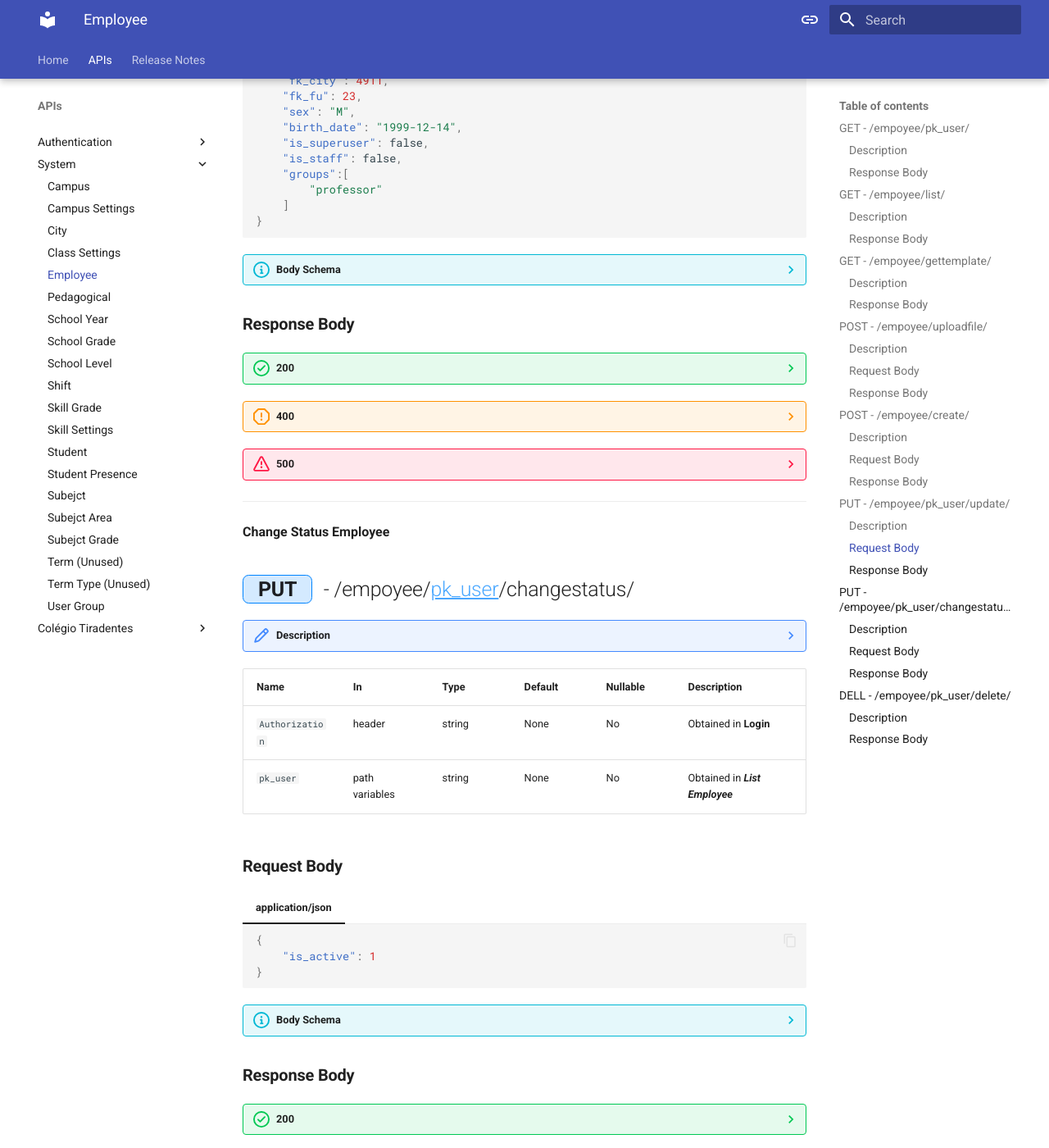
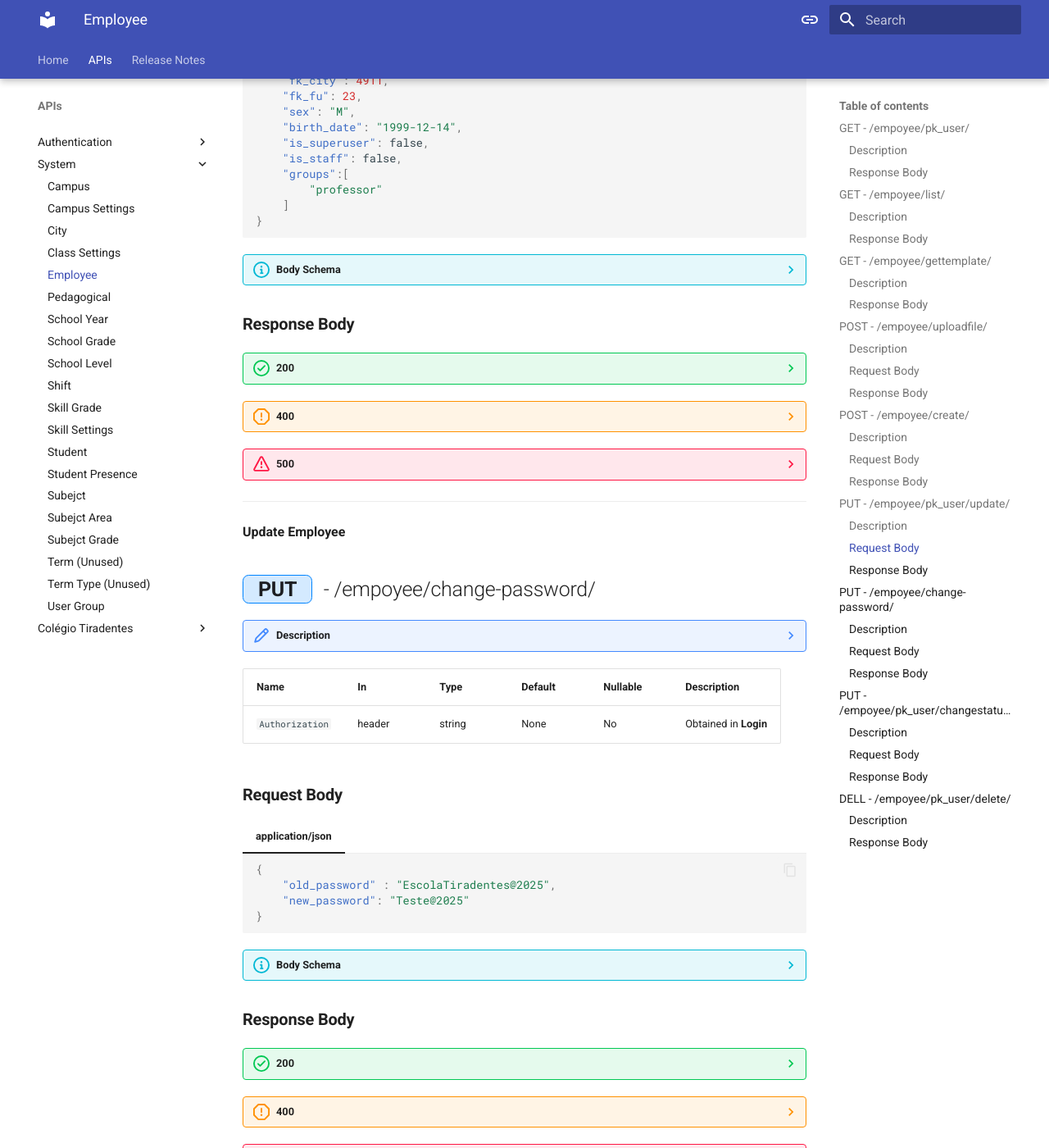
Before and after one commit to AlppiTechnology/AlppiDocumentation, an MkDocs documentation site: the page built from docs/api/system/employee.md, in a window 1280 px wide and 1400 px high, scrolled down 4809 px. Shown: the whole window at 82% size. Built offline with MkDocs 1.6.1 and Material for MkDocs 9.7.7, drawn with Linux system fonts in a browser that asks for light colours.

Commit message:
feat: criação de rota change password de employe

````diff
--- a/docs/api/system/employee.md
+++ b/docs/api/system/employee.md
@@ -884,6 +884,123 @@
 
 ---
 
+
+**Update Employee**
+
+## **<element class="http-put">PUT<element>** - /empoyee/change-password/
+
+??? note "Description"
+
+    ### Description
+    Rota para mudar senha do colaborador.
+
+    É mudado a senha do proprio usuario.
+
+| Name            | In             | Type    | Default | Nullable | Description                     |
+| :-------------- | :------------- | :------ | :------ | :------- | :------------------------------ |
+| `Authorization` | header         | string  | None    | No       | Obtained in **Login**           |
+
+### **Request Body**
+
+=== "application/json"
+
+    ``` json
+    {
+        "old_password" : "EscolaTiradentes@2025",
+        "new_password": "Teste@2025"
+    }
+    ```
+
+??? info "Body Schema"
+
+    ```json
+    {
+        "old_password" : string,
+        "new_password": string
+    }
+    ```
+
+### **Response Body**
+
+??? success "200"
+
+    === "application/json"
+
+        ``` json
+        {
+            "results": "Senha atualizada com sucesso."
+        }
+        ```
+
+    ??? info "Schema"
+
+        ```json
+        {
+            "results": string
+        }
+        ```
+
+??? warning "400"
+
+    === "Error 1"
+
+        ``` json
+            {
+                "detail": "Não foi possivel encontrar este User.",
+                "render": 1
+            }
+        ```
+
+        ??? info "Schema"
+
+            ```{ .json .no-copy}
+                {
+                    "detail": string,
+                    "render": integer
+                }
+            ```
+    === "Error 2"
+
+        ``` json
+            {
+                "detail": "Senha atual incorreta.",
+                "render": 1
+            }
+        ```
+
+        ??? info "Schema"
+
+            ```{ .json .no-copy}
+                {
+                    "detail": string,
+                    "render": integer
+                }
+            ```
+
+
+??? danger "500"
+
+    === "Error 1"
+
+        ``` json
+            {
+                "detail": "Problemas ao mudar senha do usuario",
+                "error": "descrição do erro interno"
+            }
+        ```
+
+        ??? info "Schema"
+
+            ```{ .json .no-copy}
+                {
+                    "detail": string,
+                    "error": string
+                }
+            ```
+
+---
+
+
 **Change Status Employee**
 
 ## **<element class="http-put">PUT<element>** - /empoyee/<element class="path-put">pk_user</element>/changestatus/
````
